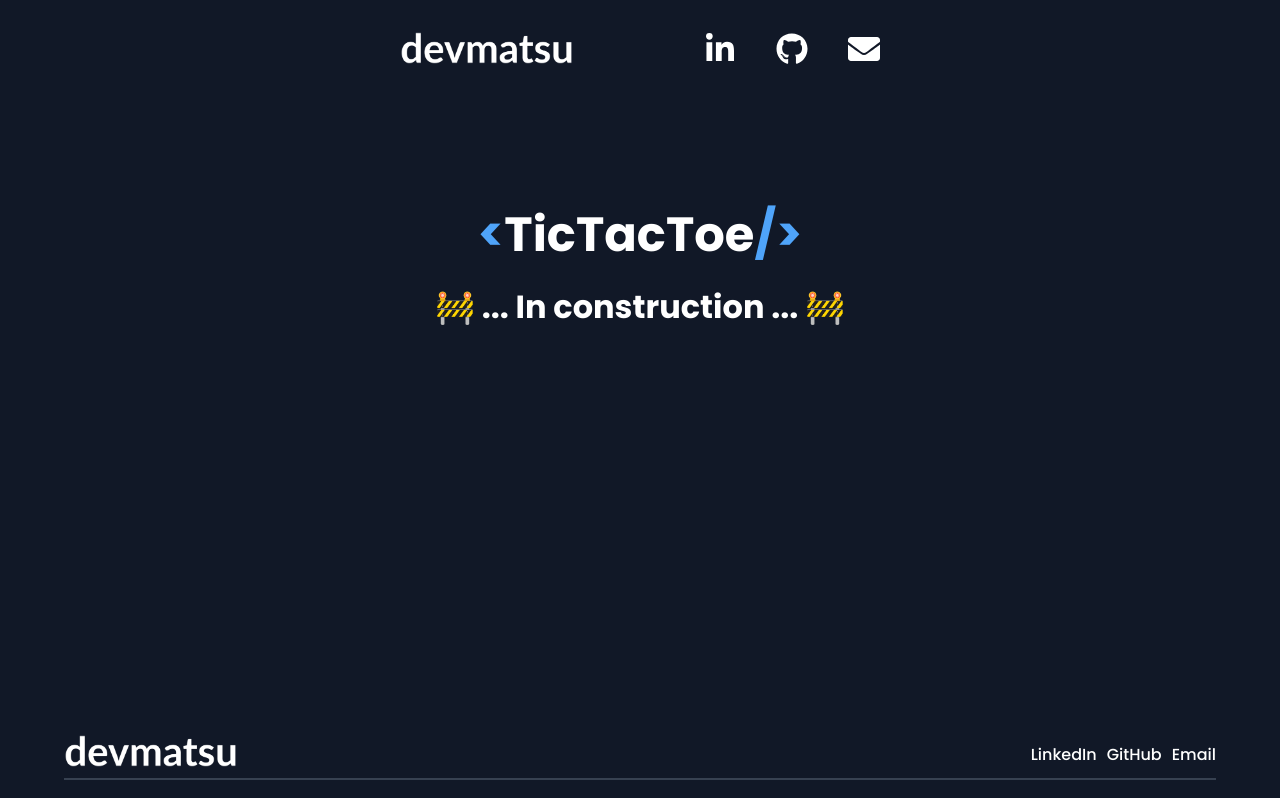
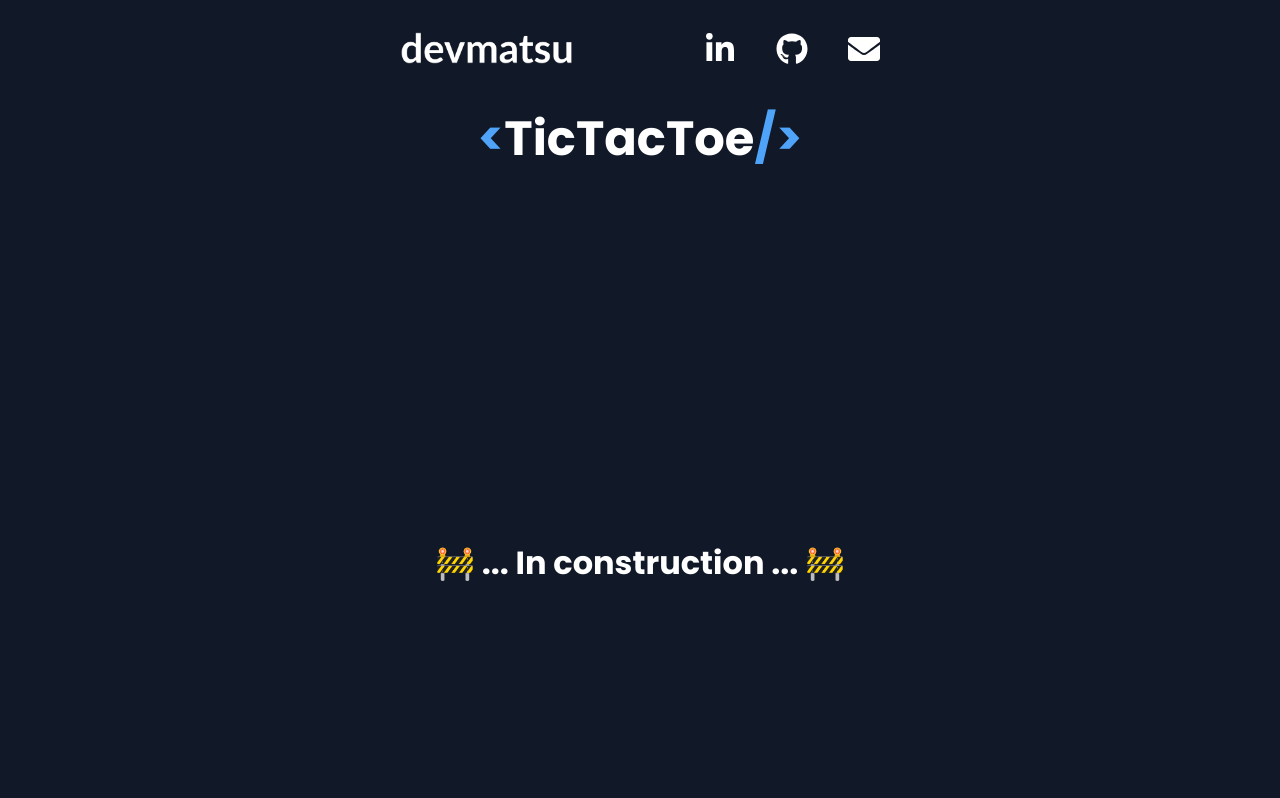
Before and after one commit to devmatsu/personal-portfolio, a React (Vite) app: page /tictactoe in a window 1280 px wide. Shown: the top 798 px of the page. Built offline with nearby package versions, Linux system fonts and the light colour scheme.

Commit message:
Fix TicTacToe page position of title

```diff
--- a/src/components/TicTacToe/TicTacToe.jsx
+++ b/src/components/TicTacToe/TicTacToe.jsx
@@ -8,11 +8,8 @@ export function TicTacToe() {
   return (
     <div>
       <Header />
-      <div className={styles.tictactoe}>
-        <Title text="TicTacToe" />
-
-        <strong> 🚧 ... In construction ... 🚧 </strong>
-      </div>
+      <Title text="TicTacToe" className={styles.tictactoe} />
+      <strong> 🚧 ... In construction ... 🚧 </strong>
       <Footer />
     </div>
   );
--- a/src/components/TicTacToe/TicTacToe.module.css
+++ b/src/components/TicTacToe/TicTacToe.module.css
@@ -1,13 +1,14 @@
 .tictactoe {
-  min-height: 75vh;
   display: flex;
   flex-direction: column;
   align-items: center;
   justify-content: flex-start;
-  padding: 1.25rem;
-  padding-top: 6rem;
 }
 
 strong {
+  display: flex;
+  flex-direction: column;
+  align-items: center;
   font-size: 2rem;
+  margin: 22rem;
 }
```
